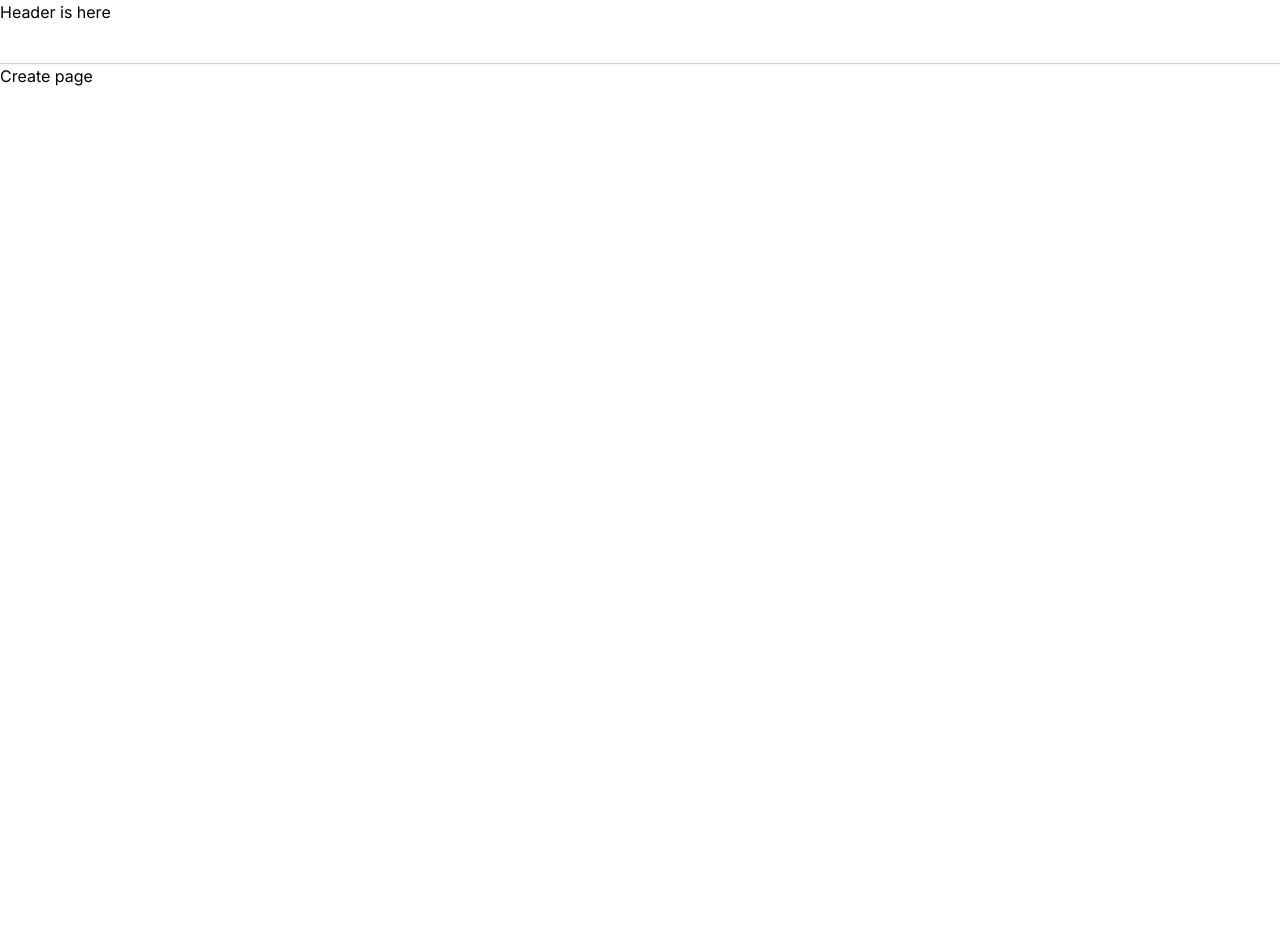
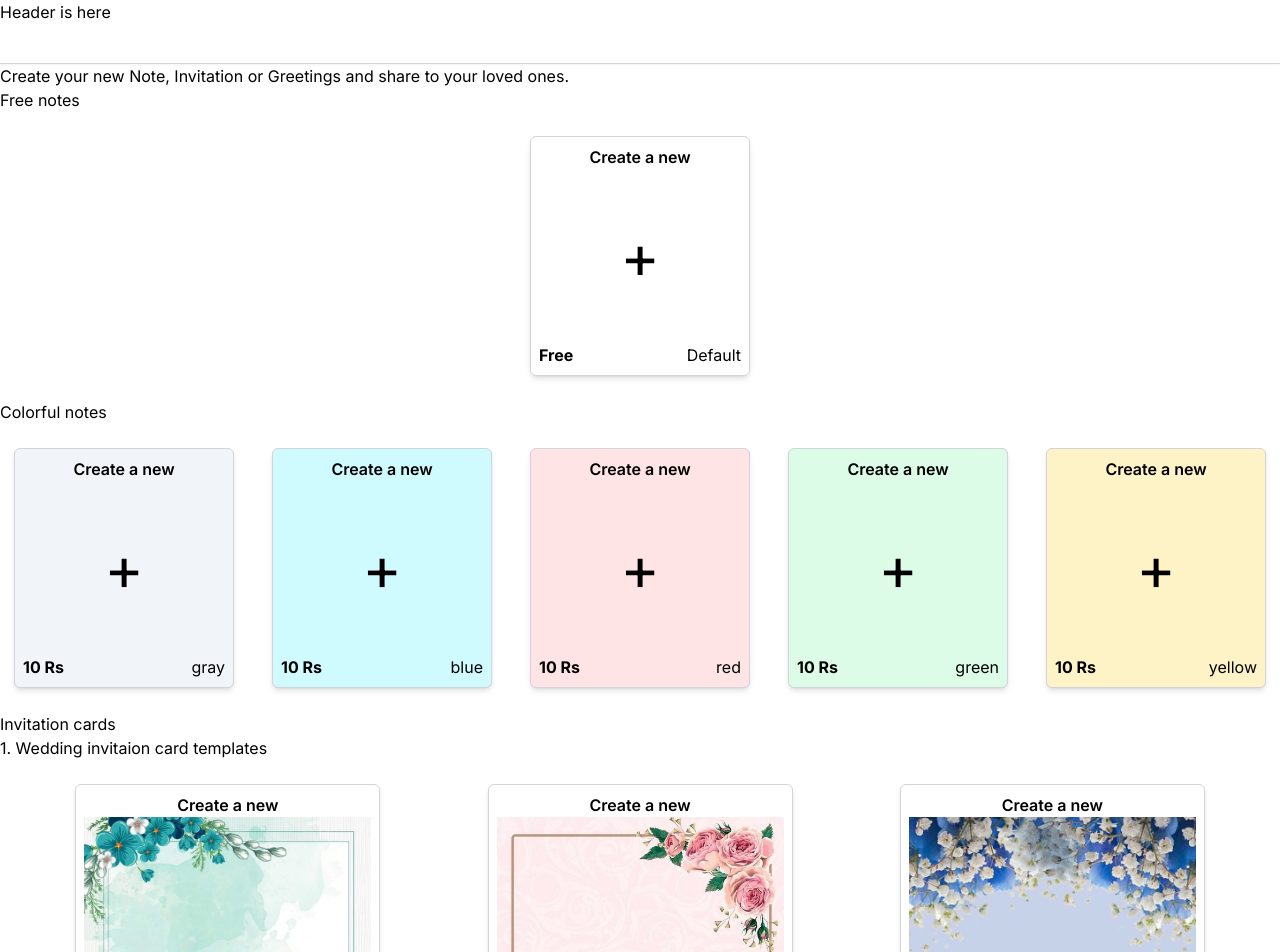
Before and after one commit to shibaramdas-git/02next-invitationcards-app, a Next.js app: page /create in a window 1280 px wide. Shown: the top 952 px of the page. Before the commit the page ends 800 px from the top, so only its background shows below. Built offline with nearby package versions, Linux system fonts and the light colour scheme.

Commit message:
/create page completed with responsiveness

```diff
--- a/src/app/create/page.js
+++ b/src/app/create/page.js
@@ -1,5 +1,123 @@
+import Cardfordashboard from "@/components/Cardfordashboard";
 import React from "react";
 
 export default function page() {
-  return <div>Create page</div>;
+  return (
+    <main className="max-w-[1440px] mx-auto">
+      <h2>
+        Create your new Note, Invitation or Greetings and share to your loved
+        ones.
+      </h2>
+      <section className="">
+        <h3>Free notes</h3>
+        <div className="">
+          <Cardfordashboard
+            create={true}
+            height="h-[240px] w-[220px] my-6 mx-auto"
+          />
+        </div>
+      </section>
+      <section>
+        <h3>Colorful notes</h3>
+        <div className="flex flex-wrap justify-evenly gap-6 my-6">
+          <Cardfordashboard
+            bgcolor="gray"
+            create={true}
+            height="h-[240px] w-[220px] "
+            cost={10}
+          />
+          <Cardfordashboard
+            bgcolor="blue"
+            create={true}
+            height="h-[240px] w-[220px] "
+            cost={10}
+          />
+          <Cardfordashboard
+            bgcolor="red"
+            create={true}
+            height="h-[240px] w-[220px] "
+            cost={10}
+          />
+          <Cardfordashboard
+            bgcolor="green"
+            create={true}
+            height="h-[240px] w-[220px] "
+            cost={10}
+          />
+          <Cardfordashboard
+            bgcolor="yellow"
+            create={true}
+            height="h-[240px] w-[220px] "
+            cost={10}
+          />
+        </div>
+      </section>
+      <section>
+        <h3>Invitation cards</h3>
+        <h4>1. Wedding invitaion card templates</h4>
+        <div className="flex flex-wrap justify-evenly gap-8 my-6 mx-auto">
+          <Cardfordashboard
+            create={true}
+            height="h-[500px] w-[305px]"
+            cost={200}
+            bgimage={"wedding_temp1"}
+          />
+          <Cardfordashboard
+            create={true}
+            height="h-[500px] w-[305px]"
+            cost={200}
+            bgimage={"wedding_temp2"}
+          />
+          <Cardfordashboard
+            create={true}
+            height="h-[500px] w-[305px]"
+            cost={200}
+            bgimage={"wedding_temp3"}
+          />
+        </div>
+        <h4>2. Birthday invitaion card templates</h4>
+        <div className="flex flex-wrap justify-evenly gap-8 my-6 mx-auto">
+          <Cardfordashboard
+            create={true}
+            height="h-[500px] w-[305px]"
+            cost={100}
+            bgimage={"birthday_temp1"}
+          />
+          <Cardfordashboard
+            create={true}
+            height="h-[500px] w-[305px]"
+            cost={100}
+            bgimage={"birthday_temp2"}
+          />
+          <Cardfordashboard
+            create={true}
+            height="h-[500px] w-[305px]"
+            cost={100}
+            bgimage={"birthday_temp3"}
+          />
+        </div>
+        <h4>3. Greeting cards templates for multiple occasions</h4>
+        <div className="flex flex-wrap justify-evenly gap-8 my-6 mx-auto">
+          <Cardfordashboard
+            create={true}
+            height="h-[500px] w-[305px]"
+            cost={50}
+            bgimage={"greeting_temp1"}
+          />
+          <Cardfordashboard
+            create={true}
+            height="h-[500px] w-[305px]"
+            cost={50}
+            bgimage={"greeting_temp2"}
+          />
+          <Cardfordashboard
+            create={true}
+            height="h-[500px] w-[305px]"
+            cost={50}
+            bgimage={"greeting_temp3"}
+          />
+        </div>
+      </section>
+    </main>
+  );
 }
--- a/src/app/dashboard/page.js
+++ b/src/app/dashboard/page.js
@@ -171,9 +171,19 @@ export default function page() {
         <h2>Your cards collection</h2>
         <div className="sm:grid sm:grid-cols-2 lg:grid-cols-3 xl:grid-cols-4 gap-6 my-6">
           {cards.map((card) => (
-            <Cardfordashboard key={card.id} cardData={card} />
+            <Cardfordashboard
+              key={card.id}
+              title={card.data}
+              content={card.content}
+              date={card.data}
+              bgcolor={card.bgcolor}
+              bgimage={card.bgimage}
+              id={card.id}
+              category={card.category}
+              height="h-[500px] sm:h-[525px]"
+            />
           ))}
-          <Cardfordashboard create={true} />
+          <Cardfordashboard create={true} height="h-[500px] sm:h-[525px]" />
         </div>
       </section>
     </div>
--- a/src/components/Cardfordashboard.js
+++ b/src/components/Cardfordashboard.js
@@ -4,23 +4,22 @@ import { FaEdit } from "react-icons/fa";
 import { LuShare2 } from "react-icons/lu";
 import { FaDownload } from "react-icons/fa6";
 
-export default function Cardfordashboard({ cardData, create }) {
-  // If create is true create a new card
-  if (create) {
-    return (
-      <Link
-        href={`/create`}
-        className="h-[425px] border-[0.1px] bg-green-100 border-gray-300 shadow-md mt-5 sm:mt-0 rounded-md flex flex-col items-center hover:shadow-xl"
-      >
-        <p className="">Create a new </p>
-        <div className="text-6xl my-auto">+</div>
-      </Link>
-    );
-  }
+export default function Cardfordashboard(props) {
+  const {
+    //Data
+    title,
+    date,
+    content,
+    bgimage,
+    bgcolor,
+    id,
+    cost,
+    category,
+    //reusable component props
+    create = false,
+    height,
+  } = props || {};
 
-  //else based on carddata render a detailed card
-  const { title, date, content, bgimage, bgcolor, id, category } =
-    cardData || {};
   //dynamic bg color for the card
   const bgColorVariant = {
     gray: "bg-slate-100",
@@ -32,42 +31,70 @@ export default function Cardfordashboard({ cardData, create }) {
 
   //Dynamic bg image for the card
   const bgImageVariant = {
-    wedding_temp1:
-      "bg-[url('/img/wedding-temp1.jpeg')] bg-cover h-[90%] flex items-center",
-    wedding_temp2:
-      "bg-[url('/img/wedding-temp2.jpeg')] bg-cover h-[90%] flex items-center",
-    wedding_temp3:
-      "bg-[url('/img/wedding-temp3.jpeg')] bg-cover h-[90%] flex items-center",
+    wedding_temp1: "bg-[url('/img/wedding-temp1.jpeg')] bg-cover h-[90%]",
+    wedding_temp2: "bg-[url('/img/wedding-temp2.jpeg')] bg-cover h-[90%]",
+    wedding_temp3: "bg-[url('/img/wedding-temp3.jpeg')] bg-cover h-[90%]",
     birthday_temp1:
-      "bg-[url('/img/birthday-temp1.jpeg')] bg-cover h-[90%] flex items-center bg-bottom",
+      "bg-[url('/img/birthday-temp1.jpeg')] bg-cover h-[90%] bg-bottom",
     birthday_temp2:
-      "bg-[url('/img/birthday-temp2.jpeg')] bg-cover h-[90%] flex items-center bg-[10%]",
-    birthday_temp3:
-      "bg-[url('/img/birthday-temp3.jpeg')] bg-cover h-[90%] flex items-center",
-    greeting_temp1:
-      "bg-[url('/img/greeting-temp1.jpeg')] bg-cover h-[90%] flex items-center",
-    greeting_temp2:
-      "bg-[url('/img/greeting-temp2.jpeg')] bg-cover h-[90%] flex items-center",
-    greeting_temp3:
-      "bg-[url('/img/greeting-temp3.jpeg')] bg-cover h-[90%] flex items-center",
+      "bg-[url('/img/birthday-temp2.jpeg')] bg-cover h-[90%] bg-[10%]",
+    birthday_temp3: "bg-[url('/img/birthday-temp3.jpeg')] bg-cover h-[90%]",
+    greeting_temp1: "bg-[url('/img/greeting-temp1.jpeg')] bg-cover h-[90%]",
+    greeting_temp2: "bg-[url('/img/greeting-temp2.jpeg')] bg-cover h-[90%]",
+    greeting_temp3: "bg-[url('/img/greeting-temp3.jpeg')] bg-cover h-[90%]",
   };
+
+  // If create is true create a new card
+  if (create) {
+    return (
+      <Link
+        href={`/create`}
+        className={`${
+          height || "h-[480px]"
+        } transform border-[0.1px] border-gray-300 shadow-md rounded-md flex flex-col items-center p-2 hover:shadow-xl hover:scale-105 duration-[0.2s] ${
+          bgColorVariant[bgcolor] || " "
+        }`}
+      >
+        <p className="font-semibold">Create a new</p>
+        <div
+          className={`${
+            bgImageVariant[bgimage] || ""
+          } text-6xl flex justify-center items-center w-full my-auto`}
+        >
+          +
+        </div>
+        <div className="font-bold flex justify-between w-full">
+          <span>{cost ? `${cost} Rs` : "Free"}</span>
+          <span className="font-normal">
+            {bgcolor || category || "Default"}
+          </span>
+        </div>
+      </Link>
+    );
+  }
 
   return (
     <div
-      className={`h-[480px] sm:h-[525px] mt-5 sm:mt-0 rounded-md border-[0.1px] border-gray-300 shadow-md hover:shadow-xl p-3 flex flex-col justify-between ${
+      className={`${
+        height || "h-[480px] sm:h-[525px]"
+      } mt-5 sm:mt-0 rounded-md border-[0.1px] border-gray-300 shadow-md hover:shadow-xl p-3 flex flex-col justify-between ${
         bgColorVariant[bgcolor] || " "
       }`}
     >
-      <h5 className="font-medium">{title || "No title"}</h5>
-      <div className={`${bgImageVariant[bgimage] || ""} text-center`}>
+      <h5 className="font-medium">{title || "Title"}</h5>
+      <div
+        className={`${
+          bgImageVariant[bgimage] || ""
+        } flex items-center justify-center text-center`}
+      >
         {bgimage ? (
-          <p className="w-4/5 mx-auto">{content.slice(0, 120)}</p>
+          <p className="w-4/5 mx-auto">{content.slice(0, 120) || "Content"}</p>
         ) : (
-          content.slice(0, 200)
+          <p>{content ? content.slice(0, 100) : "Content"}</p>
         )}
       </div>
       <div className="flex justify-between items-center">
-        <p>{date || "No date"}</p>
+        <p>{date || "Date"}</p>
         <div>
           <Link
             href={`/create/${id}`}
```
